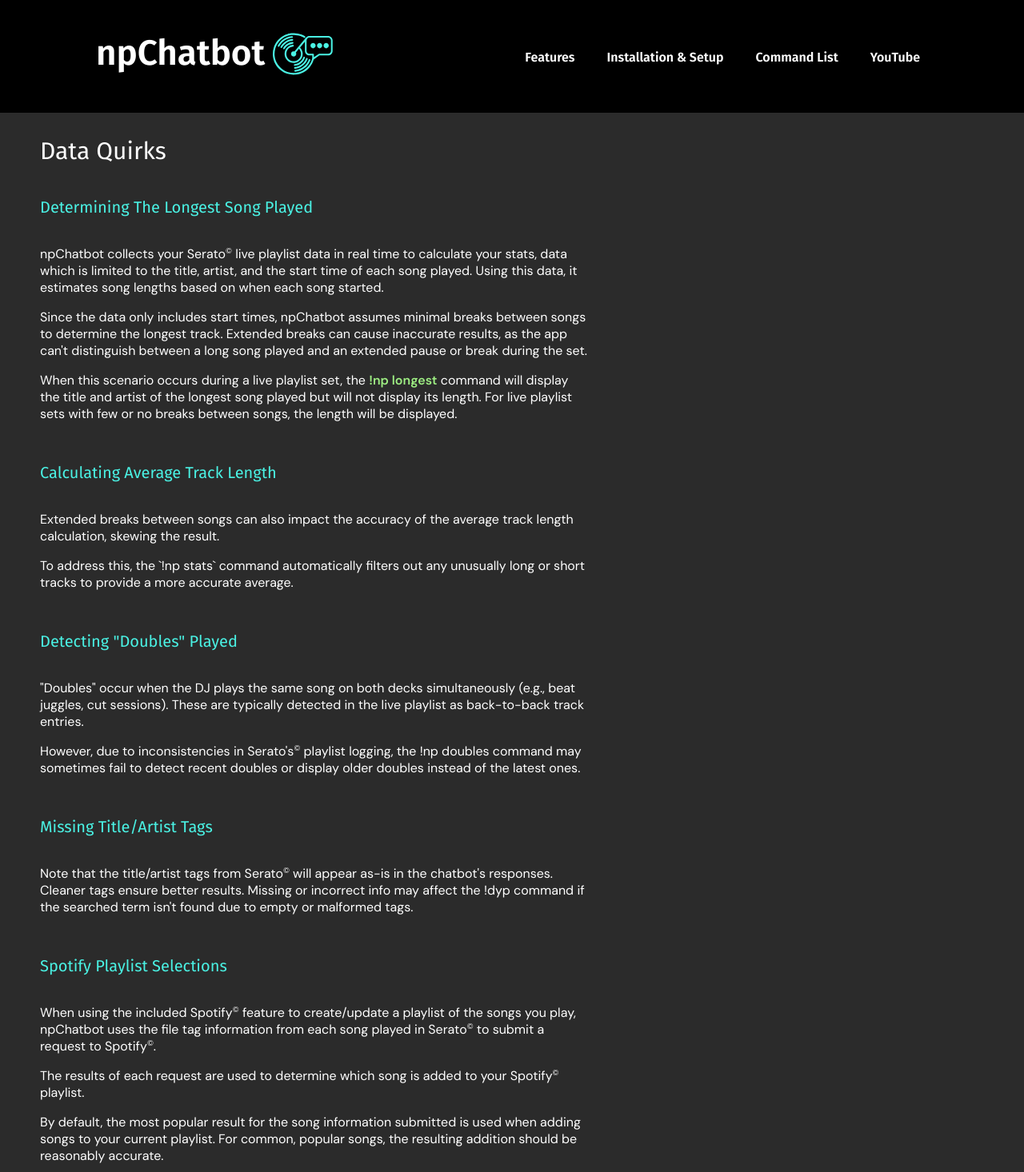
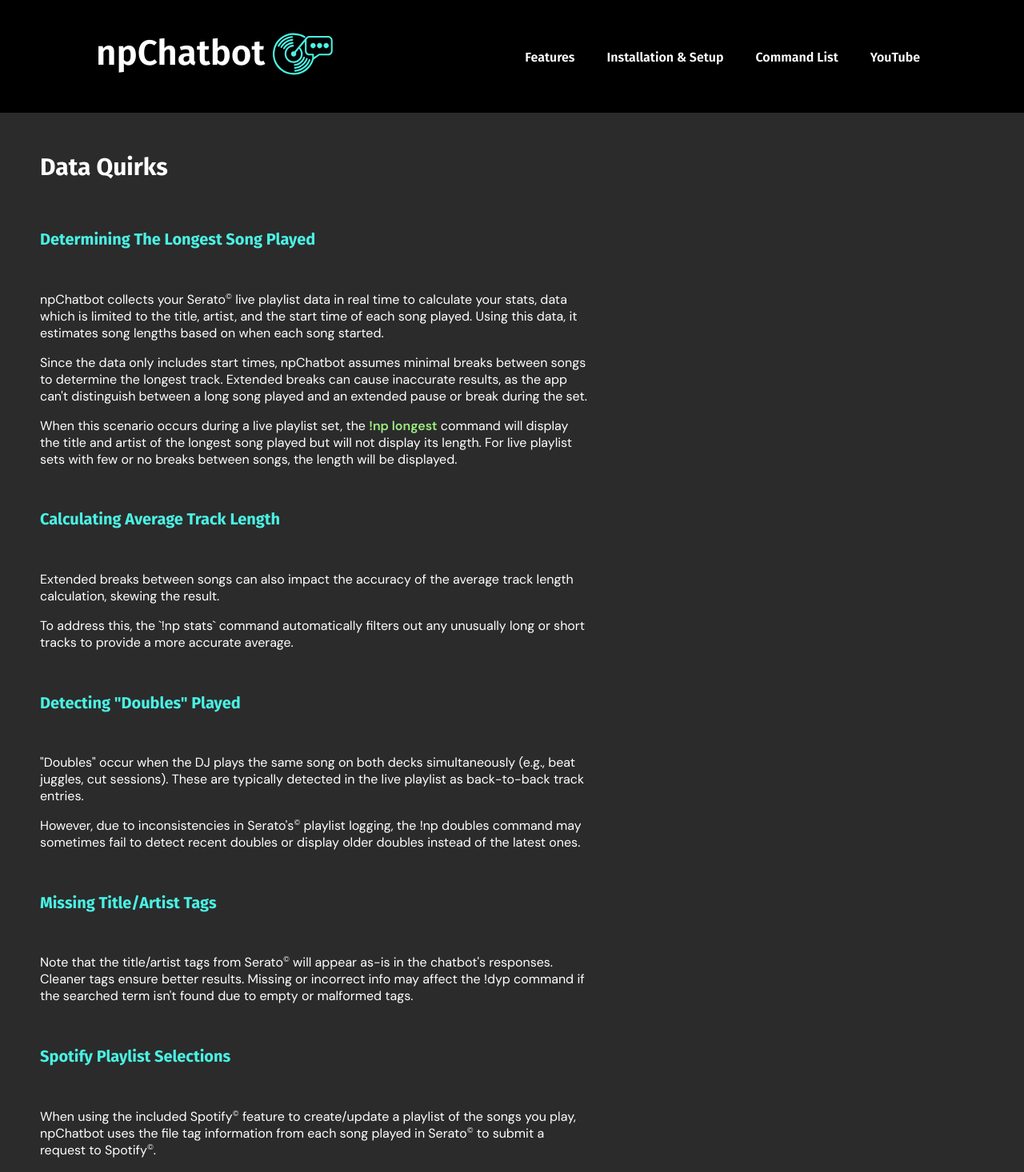
Before and after one commit to marcusmcb/np-chatbot-site, a React (Create React App) app: page /analysis in a window 1280 px wide. Shown: the top 1466 px of the page at 80% size. Built offline with nearby package versions, Linux system fonts and the light colour scheme.

Commit message:
added semantic html styling to remaining pages

```diff
--- a/src/pages/analysis/AnalysisPage.tsx
+++ b/src/pages/analysis/AnalysisPage.tsx
@@ -4,10 +4,10 @@ import './analysispage.css'
 const AnalysisPage = (): JSX.Element => {
 	return (
 		<div className='analysis-page'>
-			<div className='analysis-page-header'>Data Quirks</div>
-			<div className='analysis-page-subheader'>
+			<h1 className='analysis-page-header'>Data Quirks</h1>
+			<h2 className='analysis-page-subheader'>
 				Determining The Longest Song Played
-			</div>
+			</h2>
 			<div className='analysis-page-container'>
 				<div className='analysis-page-item'>
 					<p>
@@ -35,9 +35,9 @@ const AnalysisPage = (): JSX.Element => {
 					</p>
 				</div>
 			</div>
-			<div className='analysis-page-subheader'>
+			<h2 className='analysis-page-subheader'>
 				Calculating Average Track Length
-			</div>
+			</h2>
 			<div className='analysis-page-container'>
 				<div className='analysis-page-item'>
 					<p>
@@ -51,7 +51,7 @@ const AnalysisPage = (): JSX.Element => {
 					</p>
 				</div>
 			</div>
-			<div className='analysis-page-subheader'>Detecting "Doubles" Played</div>
+			<h2 className='analysis-page-subheader'>Detecting "Doubles" Played</h2>
 			<div className='analysis-page-container'>
 				<div className='analysis-page-item'>
 					<p>
@@ -68,7 +68,7 @@ const AnalysisPage = (): JSX.Element => {
 					</p>
 				</div>
 			</div>
-			<div className='analysis-page-subheader'>Missing Title/Artist Tags</div>
+			<h2 className='analysis-page-subheader'>Missing Title/Artist Tags</h2>
 			<div className='analysis-page-container'>
 				<div className='analysis-page-item'>
 					<p>
@@ -80,7 +80,7 @@ const AnalysisPage = (): JSX.Element => {
 					</p>
 				</div>
 			</div>
-			<div className='analysis-page-subheader'>Spotify Playlist Selections</div>
+			<h2 className='analysis-page-subheader'>Spotify Playlist Selections</h2>
 			<div className='analysis-page-container'>
 				<div className='analysis-page-item'>
 					<p>
--- a/src/pages/feedback/FeedbackPage.tsx
+++ b/src/pages/feedback/FeedbackPage.tsx
@@ -4,8 +4,8 @@ import './feedbackpage.css'
 const FeedbackPage = (): JSX.Element => {
 	return (
 		<div className='feedback-page'>
-			<div className='feedback-page-header'>Feedback & Support</div>
-			<div className='feedback-page-subheader'>Beta Testing</div>
+			<h1 className='feedback-page-header'>Feedback & Support</h1>
+			<h2 className='feedback-page-subheader'>Beta Testing</h2>
 			<div className='feedback-page-container'>
 				<div className='feedback-page-item'>
 					<p>
@@ -14,7 +14,7 @@ const FeedbackPage = (): JSX.Element => {
 					</p>
 				</div>
 			</div>
-			<div className='feedback-page-subheader'>Suggestions & Improvements</div>
+			<h2 className='feedback-page-subheader'>Suggestions & Improvements</h2>
 			<div className='feedback-page-container'>
 				<div className='feedback-page-item'>
 					<p>
@@ -28,7 +28,7 @@ const FeedbackPage = (): JSX.Element => {
 					</p>
 				</div>
 			</div>
-			<div className='feedback-page-subheader'>Bugs & Errors</div>
+			<h2 className='feedback-page-subheader'>Bugs & Errors</h2>
 			<div className='feedback-page-container'>
 				<div className='feedback-page-item'>
 					<p>
@@ -47,7 +47,7 @@ const FeedbackPage = (): JSX.Element => {
 					</p>
 				</div>
 			</div>
-			<div className='feedback-page-subheader'>Disclaimer</div>
+			<h2 className='feedback-page-subheader'>Disclaimer</h2>
 			<div className='feedback-page-container'>
 				<div className='feedback-page-item'>
 					<p>
@@ -75,7 +75,7 @@ const FeedbackPage = (): JSX.Element => {
 					className='highlighted-text mail-link'
 					href='mailto:npchatbotapp@gmail.com'
 				>
-					<span>Send Us A Message</span>
+					<span	>Send Us A Message</span>
 				</a>
 			</div>
 		</div>
--- a/src/pages/landing/LandingPage.tsx
+++ b/src/pages/landing/LandingPage.tsx
@@ -12,7 +12,7 @@ const LandingPage = (): JSX.Element => {
 			<div className='download-section'>
 				<div className='download-box'>
 					<div className='download-header'>Download npChatbot</div>
-					<div className='download-version'>(version 1.0.3)</div>
+					<div className='download-version'>(version 1.0.4)</div>
 					<div className='download-button-group'>
 						<a href='https://npchatbot-downloads.s3.us-west-2.amazonaws.com/npchatbot-setup.exe'>
 							<button>Download (PC)</button>
```
Also changed, not shown: 1 other file (tests, documents, lock files or other folders).
